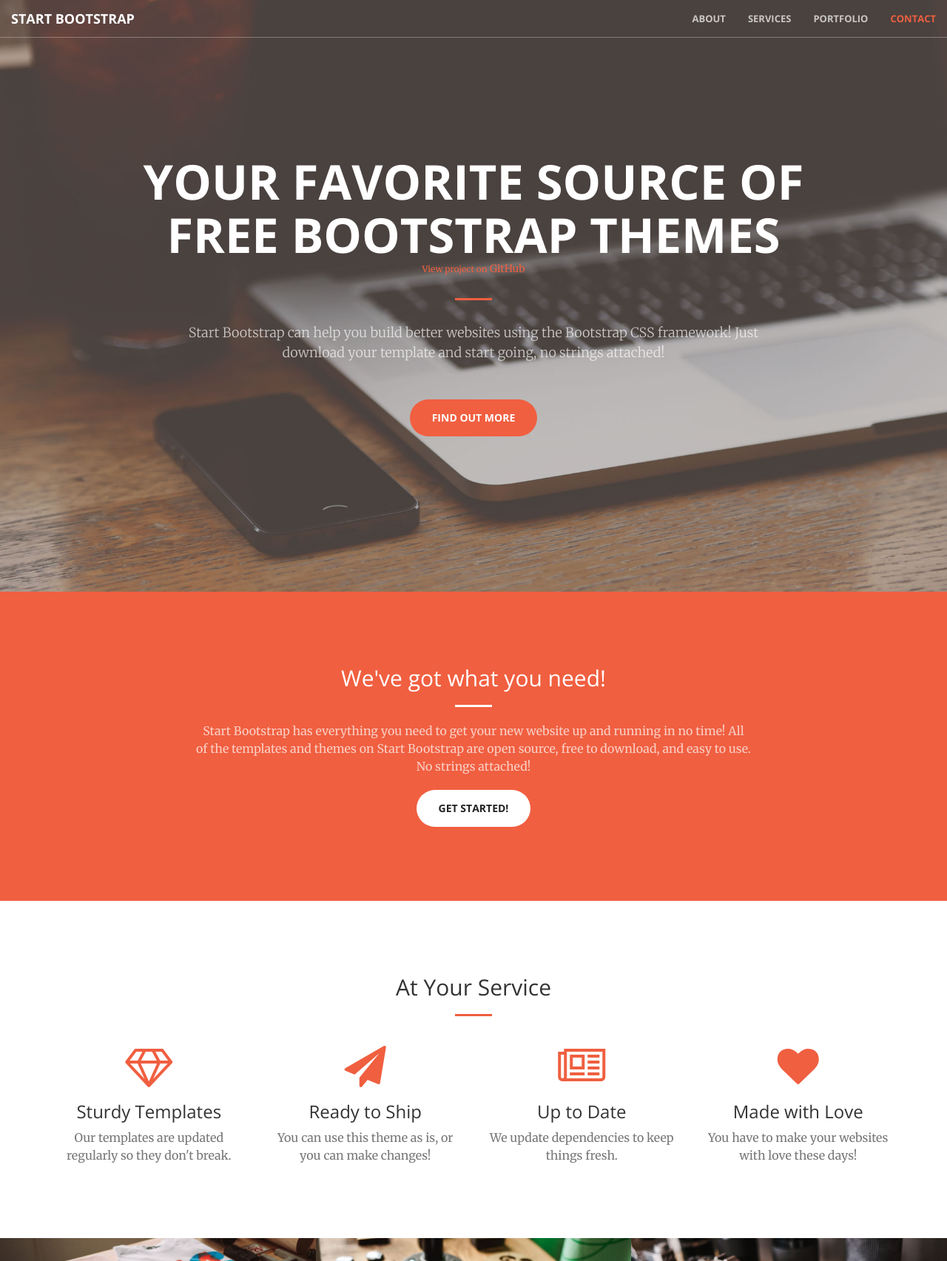
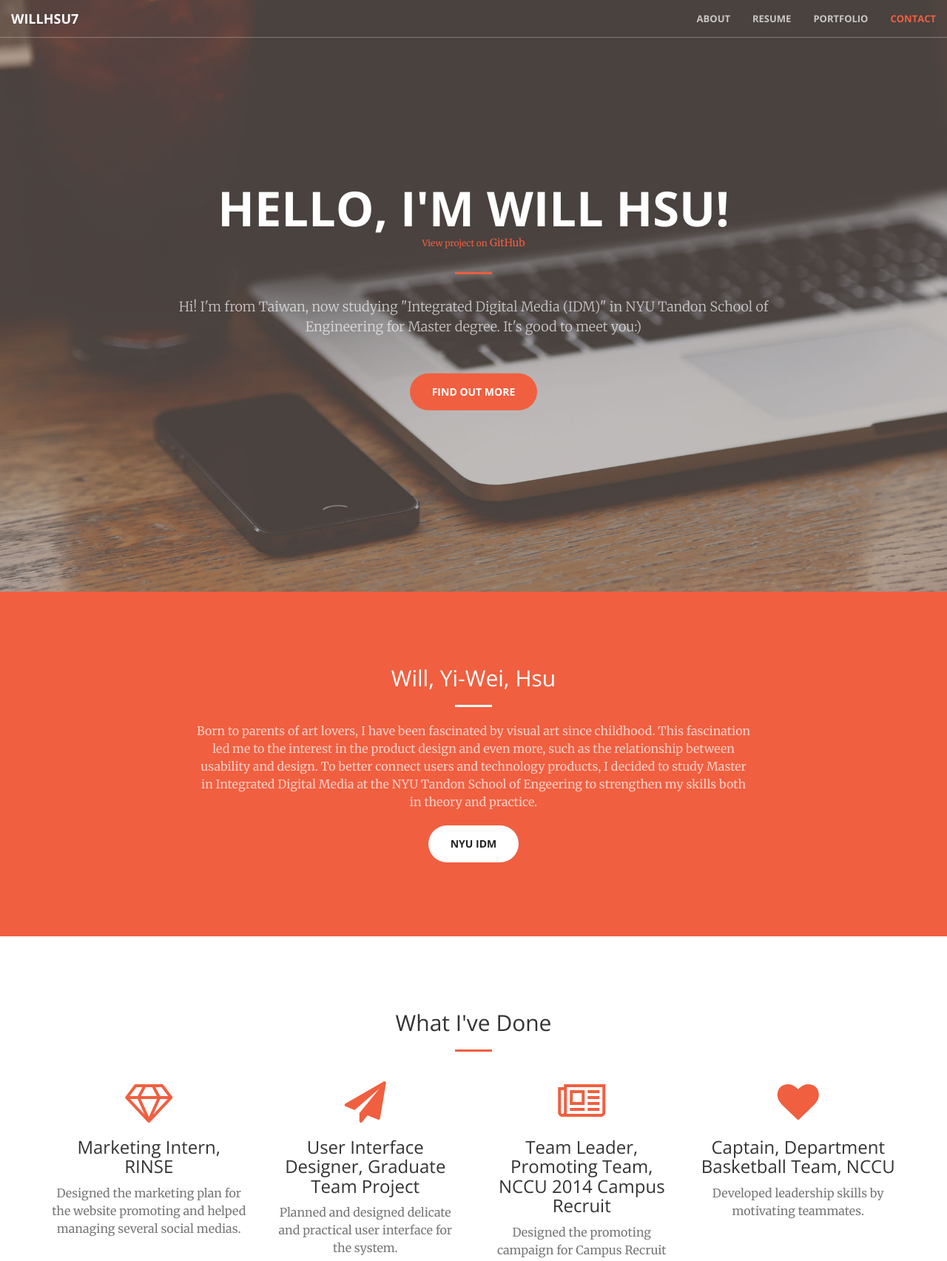
Before and after one commit to willhsu7/Resume, a plain HTML site: page index.html in a window 1280 px wide. Shown: the top 1705 px of the page at 74% size. Drawn offline with nearby package versions, Linux system fonts and the light colour scheme.

Commit message:
Information Updated 1
change correct info

```diff
--- a/index.html
+++ b/index.html
@@ -46,7 +46,7 @@
                     <span class="icon-bar"></span>
                     <span class="icon-bar"></span>
                 </button>
-                <a class="navbar-brand page-scroll" href="#page-top">Start Bootstrap</a>
+                <a class="navbar-brand page-scroll" href="#page-top">WillHSU7</a>
             </div>
 
             <!-- Collect the nav links, forms, and other content for toggling -->
@@ -56,7 +56,7 @@
                         <a class="page-scroll" href="#about">About</a>
                     </li>
                     <li>
-                        <a class="page-scroll" href="#services">Services</a>
+                        <a class="page-scroll" href="#services">Resume</a>
                     </li>
                     <li>
                         <a class="page-scroll" href="#portfolio">Portfolio</a>
@@ -74,10 +74,10 @@
     <header>
         <div class="header-content">
             <div class="header-content-inner">
-                <h1>Your Favorite Source of Free Bootstrap Themes</h1>
+                <h1>Hello, I'm Will Hsu!</h1>
                 <a href="https://github.com/willhsu7/resume" class="button"><small>View project on</small> GitHub</a>
                 <hr>
-                <p>Start Bootstrap can help you build better websites using the Bootstrap CSS framework! Just download your template and start going, no strings attached!</p>
+                <p>Hi! I'm from Taiwan, now studying "Integrated Digital Media (IDM)" in NYU Tandon School of Engineering for Master degree. It's good to meet you:)</p>
                 <a href="#about" class="btn btn-primary btn-xl page-scroll">Find Out More</a>
             </div>
         </div>
@@ -87,10 +87,14 @@
         <div class="container">
             <div class="row">
                 <div class="col-lg-8 col-lg-offset-2 text-center">
-                    <h2 class="section-heading">We've got what you need!</h2>
+                    <h2 class="section-heading">Will, Yi-Wei, Hsu</h2>
                     <hr class="light">
-                    <p class="text-faded">Start Bootstrap has everything you need to get your new website up and running in no time! All of the templates and themes on Start Bootstrap are open source, free to download, and easy to use. No strings attached!</p>
-                    <a href="#" class="btn btn-default btn-xl">Get Started!</a>
+                    <p class="text-faded">
+                      Born to parents of art lovers, I have been fascinated by visual art since childhood. This fascination led me to the interest in the product design and even more,
+                      such as the relationship between usability and design. To better connect users and technology products, I decided to study Master in
+                      Integrated Digital Media at the NYU Tandon School of Engeering to strengthen my skills both in theory and practice.
+                    </p>
+                    <a href="#" class="btn btn-default btn-xl">NYU IDM</a>
                 </div>
             </div>
         </div>
@@ -100,7 +104,7 @@
         <div class="container">
             <div class="row">
                 <div class="col-lg-12 text-center">
-                    <h2 class="section-heading">At Your Service</h2>
+                    <h2 class="section-heading">What I've Done</h2>
                     <hr class="primary">
                 </div>
             </div>
@@ -110,29 +114,29 @@
                 <div class="col-lg-3 col-md-6 text-center">
                     <div class="service-box">
                         <i class="fa fa-4x fa-diamond wow bounceIn text-primary"></i>
-                        <h3>Sturdy Templates</h3>
-                        <p class="text-muted">Our templates are updated regularly so they don't break.</p>
+                        <h3>Marketing Intern, RINSE</h3>
+                        <p class="text-muted">Designed the marketing plan for the website promoting and helped managing several social medias.</p>
                     </div>
                 </div>
                 <div class="col-lg-3 col-md-6 text-center">
                     <div class="service-box">
                         <i class="fa fa-4x fa-paper-plane wow bounceIn text-primary" data-wow-delay=".1s"></i>
-                        <h3>Ready to Ship</h3>
-                        <p class="text-muted">You can use this theme as is, or you can make changes!</p>
+                        <h3>User Interface Designer, Graduate Team Project </h3>
+                        <p class="text-muted">Planned and designed delicate and practical user interface for the system.</p>
                     </div>
                 </div>
                 <div class="col-lg-3 col-md-6 text-center">
                     <div class="service-box">
                         <i class="fa fa-4x fa-newspaper-o wow bounceIn text-primary" data-wow-delay=".2s"></i>
-                        <h3>Up to Date</h3>
-                        <p class="text-muted">We update dependencies to keep things fresh.</p>
+                        <h3>Team Leader, Promoting Team, NCCU 2014 Campus Recruit </h3>
+                        <p class="text-muted">Designed the promoting campaign for Campus Recruit</p>
                     </div>
                 </div>
                 <div class="col-lg-3 col-md-6 text-center">
                     <div class="service-box">
                         <i class="fa fa-4x fa-heart wow bounceIn text-primary" data-wow-delay=".3s"></i>
-                        <h3>Made with Love</h3>
-                        <p class="text-muted">You have to make your websites with love these days!</p>
+                        <h3>Captain, Department Basketball Team, NCCU</h3>
+                        <p class="text-muted">Developed leadership skills by motivating teammates.</p>
                     </div>
                 </div>
             </div>
@@ -236,14 +240,14 @@
         </div>
     </section>
 
-    <aside class="bg-dark">
+  <!-- 黑色下載區 <aside class="bg-dark">
         <div class="container text-center">
             <div class="call-to-action">
                 <h2>Free Download at Start Bootstrap!</h2>
                 <a href="#" class="btn btn-default btn-xl wow tada">Download Now!</a>
             </div>
         </div>
-    </aside>
+    </aside> -->
 
     <section id="contact">
         <div class="container">
@@ -251,15 +255,15 @@
                 <div class="col-lg-8 col-lg-offset-2 text-center">
                     <h2 class="section-heading">Let's Get In Touch!</h2>
                     <hr class="primary">
-                    <p>Ready to start your next project with us? That's great! Give us a call or send us an email and we will get back to you as soon as possible!</p>
+                    <p>It's always good to meet and know new friends! Feel glad for your visiting! Give me a call or send me an email if you want to know me more:)  </p>
                 </div>
                 <div class="col-lg-4 col-lg-offset-2 text-center">
                     <i class="fa fa-phone fa-3x wow bounceIn"></i>
-                    <p>123-456-6789</p>
+                    <p>886-939-984351</p>
                 </div>
                 <div class="col-lg-4 text-center">
                     <i class="fa fa-envelope-o fa-3x wow bounceIn" data-wow-delay=".1s"></i>
-                    <p><a href="mailto:your-email@your-domain.com">feedback@startbootstrap.com</a></p>
+                    <p><a href="mailto:willy04201991@gmail.com">willy04201991@gmail.com</a></p>
                 </div>
             </div>
         </div>
```
